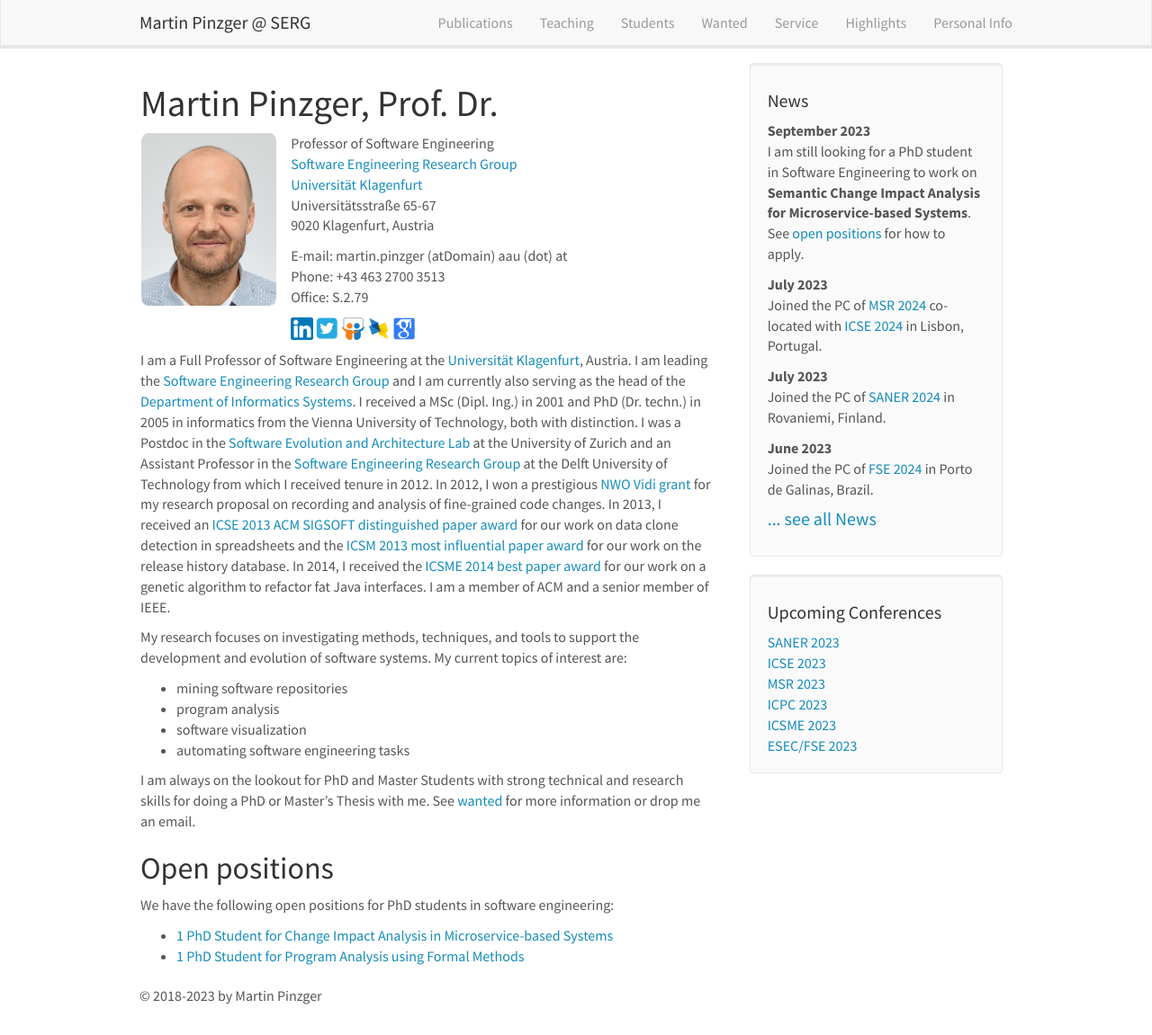
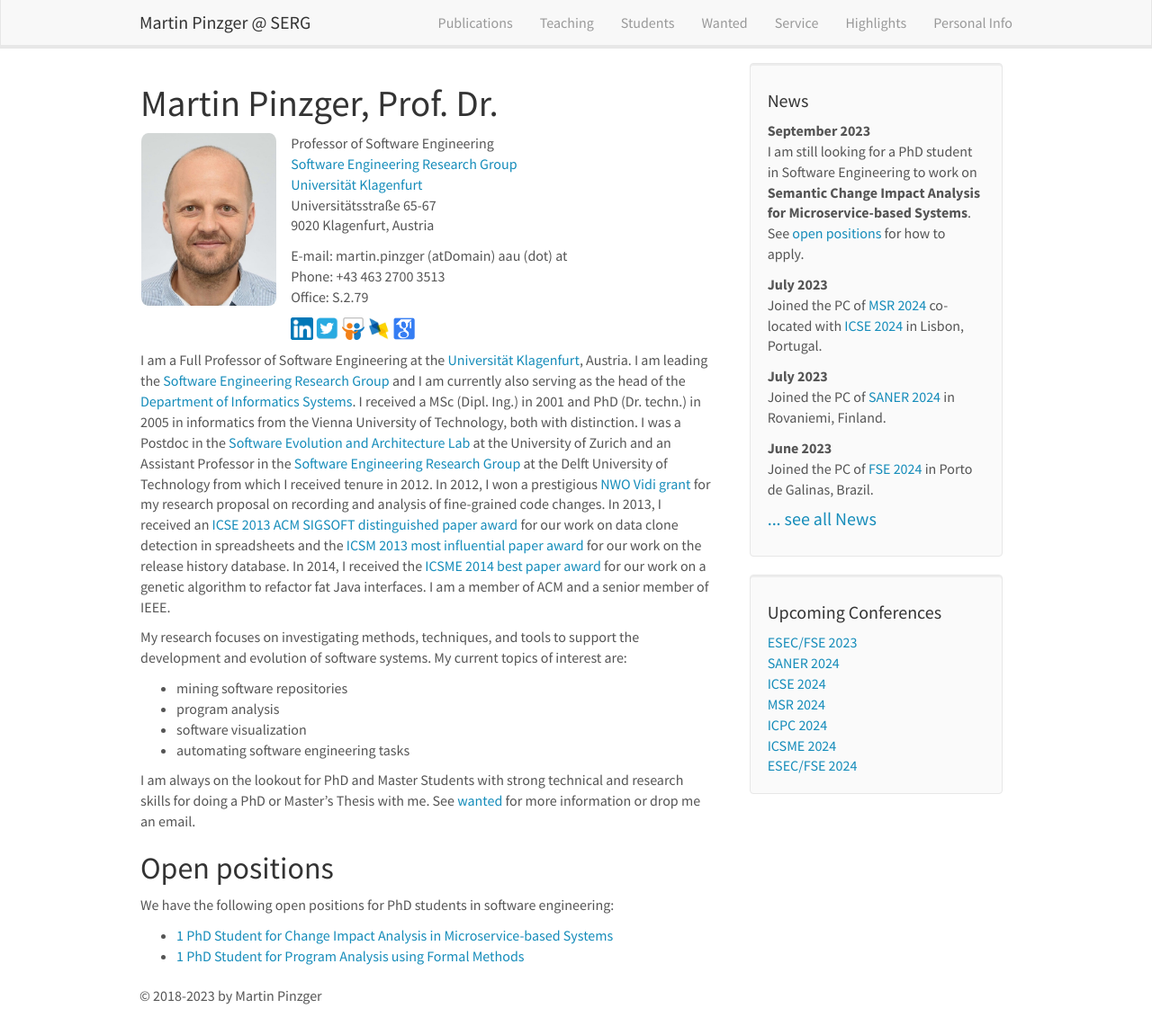
Before and after one commit to pinzger/pinzger.github.io, a Jekyll site: the page built from _pages/home.md, in a window 1280 px wide and 1151 px high. Shown: the whole window at 90% size. Built offline with Jekyll 4.4.1, drawn with Linux system fonts in a browser that asks for light colours; nearby versions of some CDN libraries.

```diff
--- a/_includes/conferences.html
+++ b/_includes/conferences.html
@@ -2,11 +2,12 @@
 <div class="well">
 <h4>Upcoming Conferences</h4>
 
-<a href="https://saner2023.must.edu.mo/">SANER 2023</a> <br/>
-<a href="https://conf.researchr.org/home/icse-2023">ICSE 2023</a> <br/>
-<a href="https://conf.researchr.org/home/msr-2023">MSR 2023</a> <br/>
-<a href="https://conf.researchr.org/home/icpc-2023">ICPC 2023</a> <br/>
-<a href="https://conf.researchr.org/home/icsme-2023">ICSME 2023</a> <br/>
-<a href="https://2023.esec-fse.org/">ESEC/FSE 2023</a> <br/>
+<a href="https://conf.researchr.org/home/fse-2023">ESEC/FSE 2023</a> <br/>
+<a href="https://conf.researchr.org/home/saner-2024">SANER 2024</a> <br/>
+<a href="https://conf.researchr.org/home/icse-2024">ICSE 2024</a> <br/>
+<a href="https://conf.researchr.org/home/msr-2024">MSR 2024</a> <br/>
+<a href="https://conf.researchr.org/home/icpc-2024">ICPC 2024</a> <br/>
+<a href="https://conf.researchr.org/home/icsme-2024">ICSME 2024</a> <br/>
+<a href="https://conf.researchr.org/home/fse-2024/">ESEC/FSE 2024</a> <br/>
 
 </div>
```
Also changed, not shown: _pages/service.md (+5 -2 lines).
